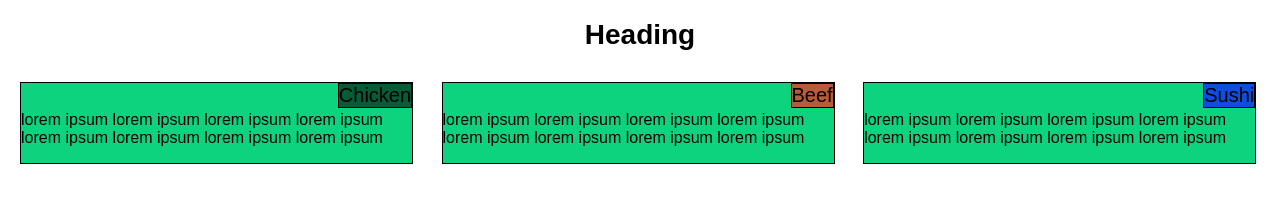
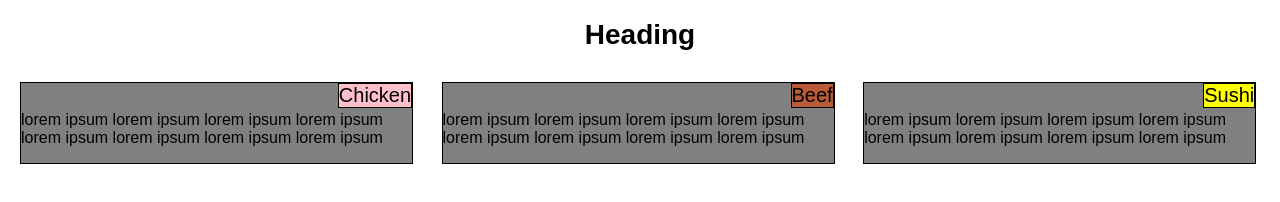
Before and after one commit to sanchu1/online-test1, a plain HTML site: page test1/index.html in a window 1280 px wide. Drawn offline with Linux system fonts and the light colour scheme.

Commit message:
changed colour

```diff
--- a/test1/css/main.css
+++ b/test1/css/main.css
@@ -24,7 +24,7 @@
 
  #section1 .content, #section2 .content, #section3 .content {
  	font-size: 1rem;
- 	background-color: #0DD37E;
+ 	background-color: #808080;
  	position: relative;
  	border:1px solid black;
  	padding-top: 12px;
@@ -34,7 +34,7 @@
  }
 
 #section1 .title {
-	background-color: #065C37;
+	background-color: #FFC0CB;
 
 }
 
@@ -43,7 +43,7 @@
 }
 
 #section3 .title {
-	background-color: #0D4EE1;
+	background-color: #FFFF00;
 }
 
 /* desktop  */
```
